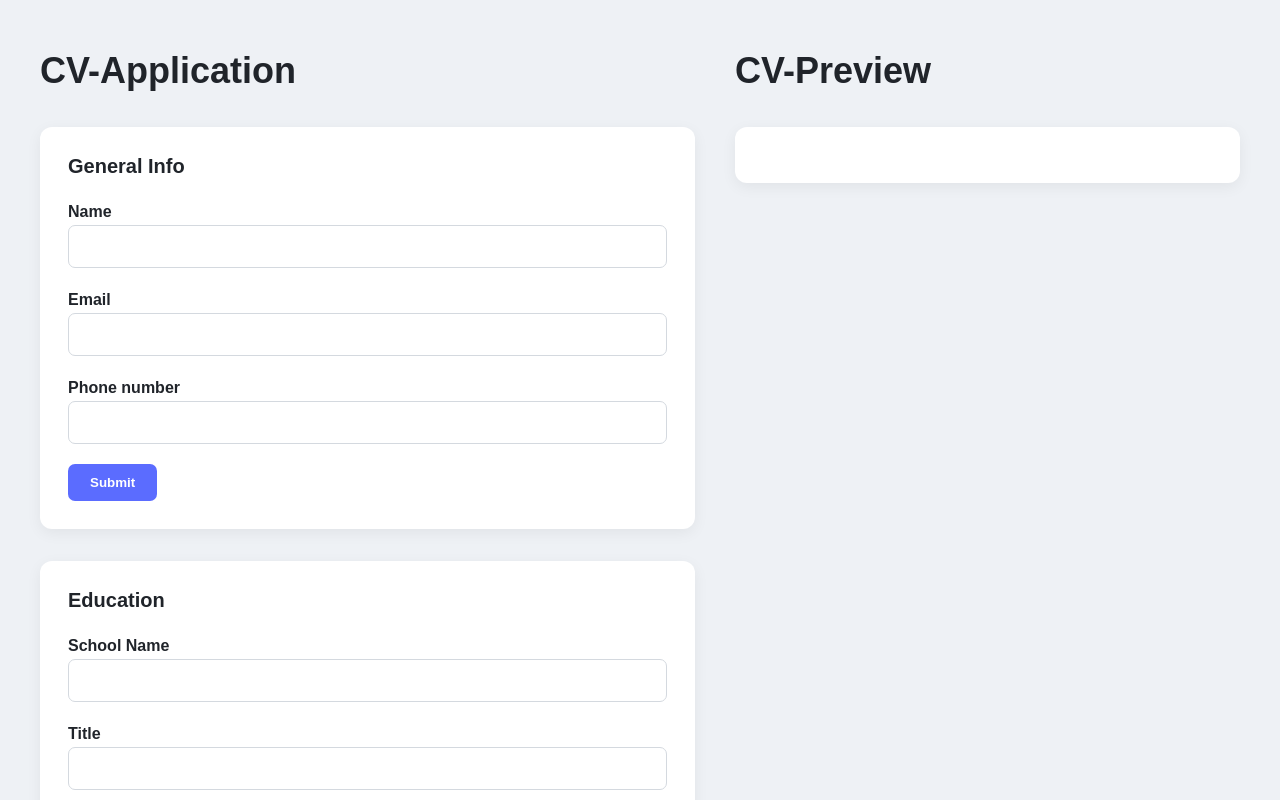
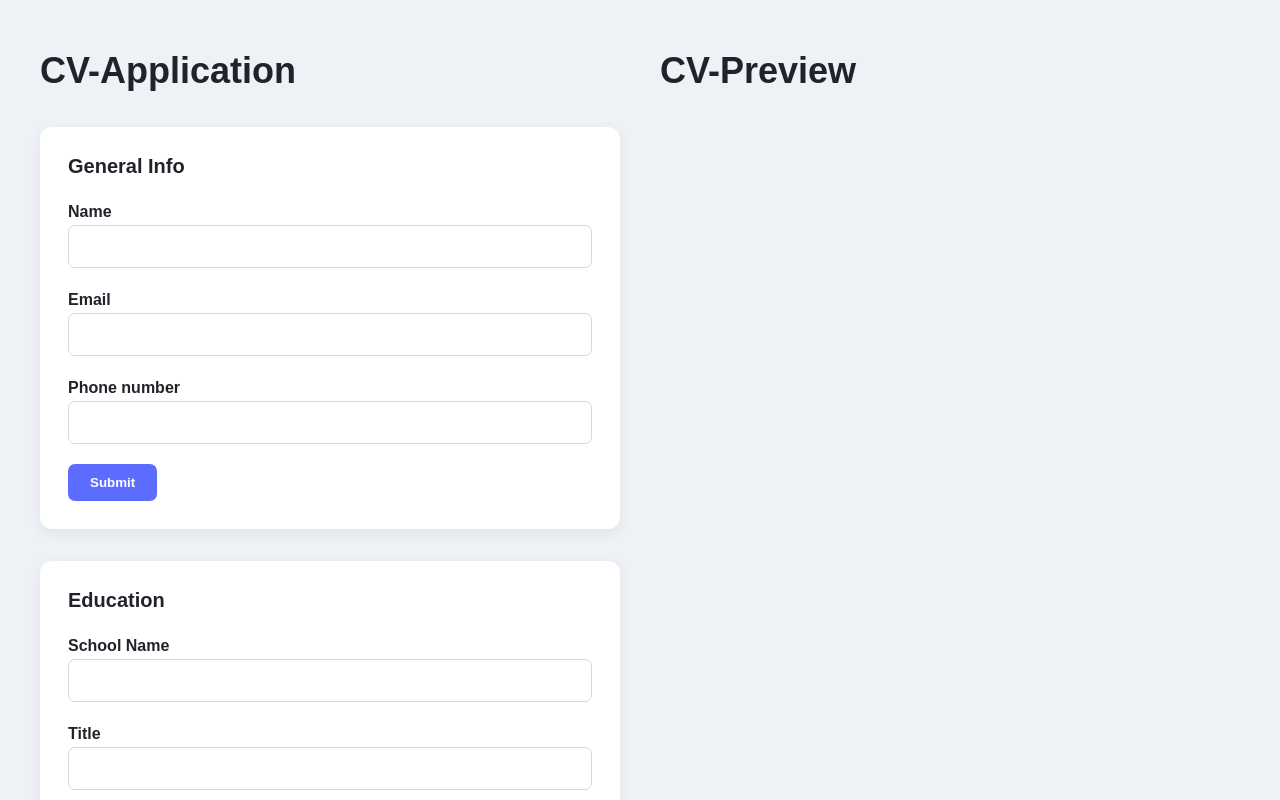
Before and after one commit to Marentxs/cv-application, a React (Vite) app: page / in a window 1280 px wide. Shown: the top 800 px of the page. Built offline with nearby package versions, Linux system fonts and the light colour scheme; the HTML template or start-up script is replaced by a standard one.

Commit message:
feat: evenly distribute columns and refine CV preview rendering

```diff
--- a/src/App.jsx
+++ b/src/App.jsx
@@ -58,6 +58,10 @@ function App() {
 
       <div id="cv-container">
         <h1 id="title">CV-Preview</h1>
+
+        {(generalInfo.name ||
+          educationList.title ||
+          experienceList.position) && (
           <div className="preview-component">
             {generalInfo.name && (
               <div>
@@ -88,6 +92,7 @@ function App() {
               </div>
             )}
           </div>
+        )}
       </div>
     </div>
   );
--- a/src/index.css
+++ b/src/index.css
@@ -13,7 +13,7 @@ body {
   min-height: 100vh;
   padding: 50px 40px;
   display: grid;
-  grid-template-columns: minmax(500px, 900px) minmax(350px, 600px);
+  grid-template-columns: 1fr 1fr;
   gap: 40px;
   justify-content: center;
   align-items: start;
```
Lines whose indentation alone changed are shown as unchanged.
